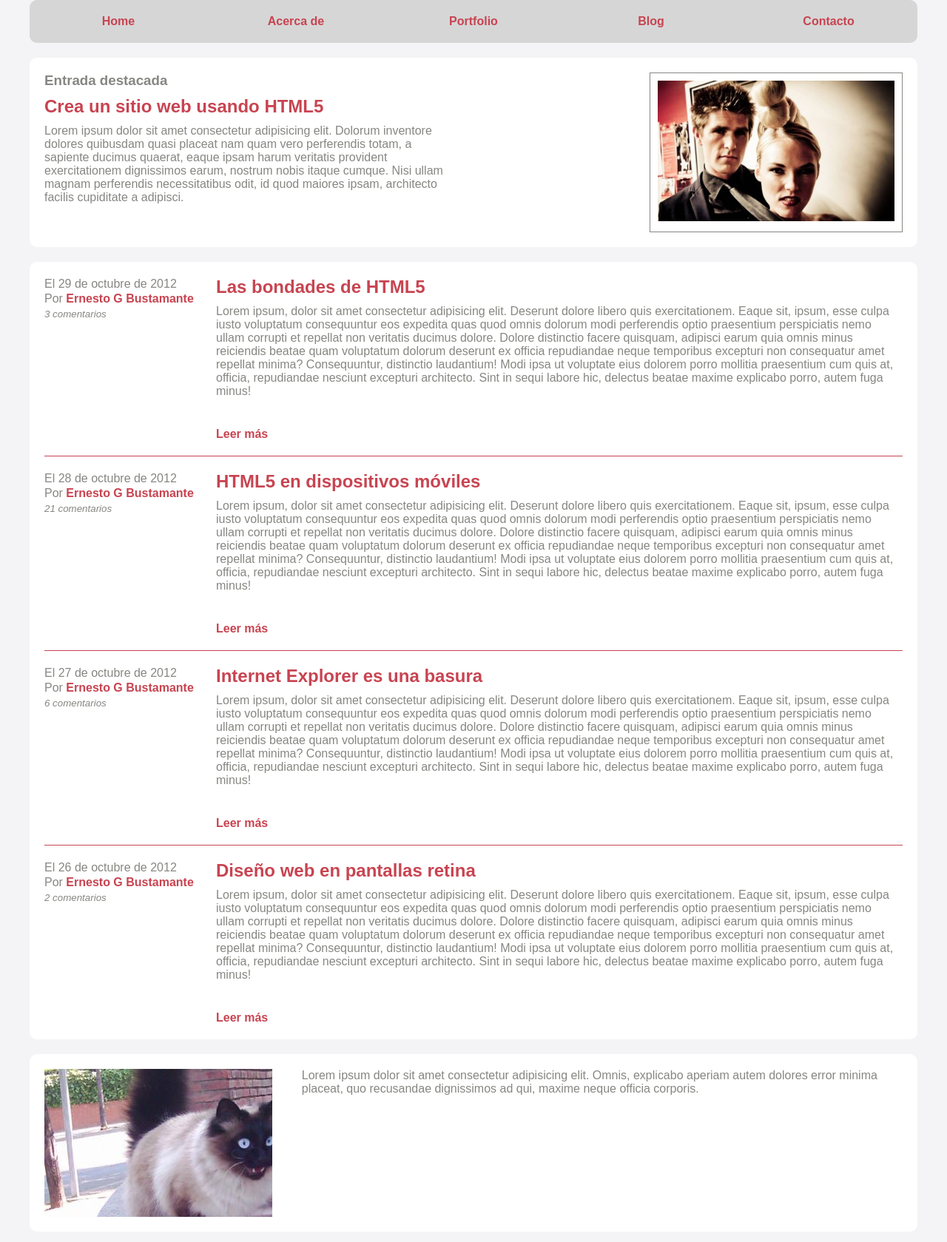
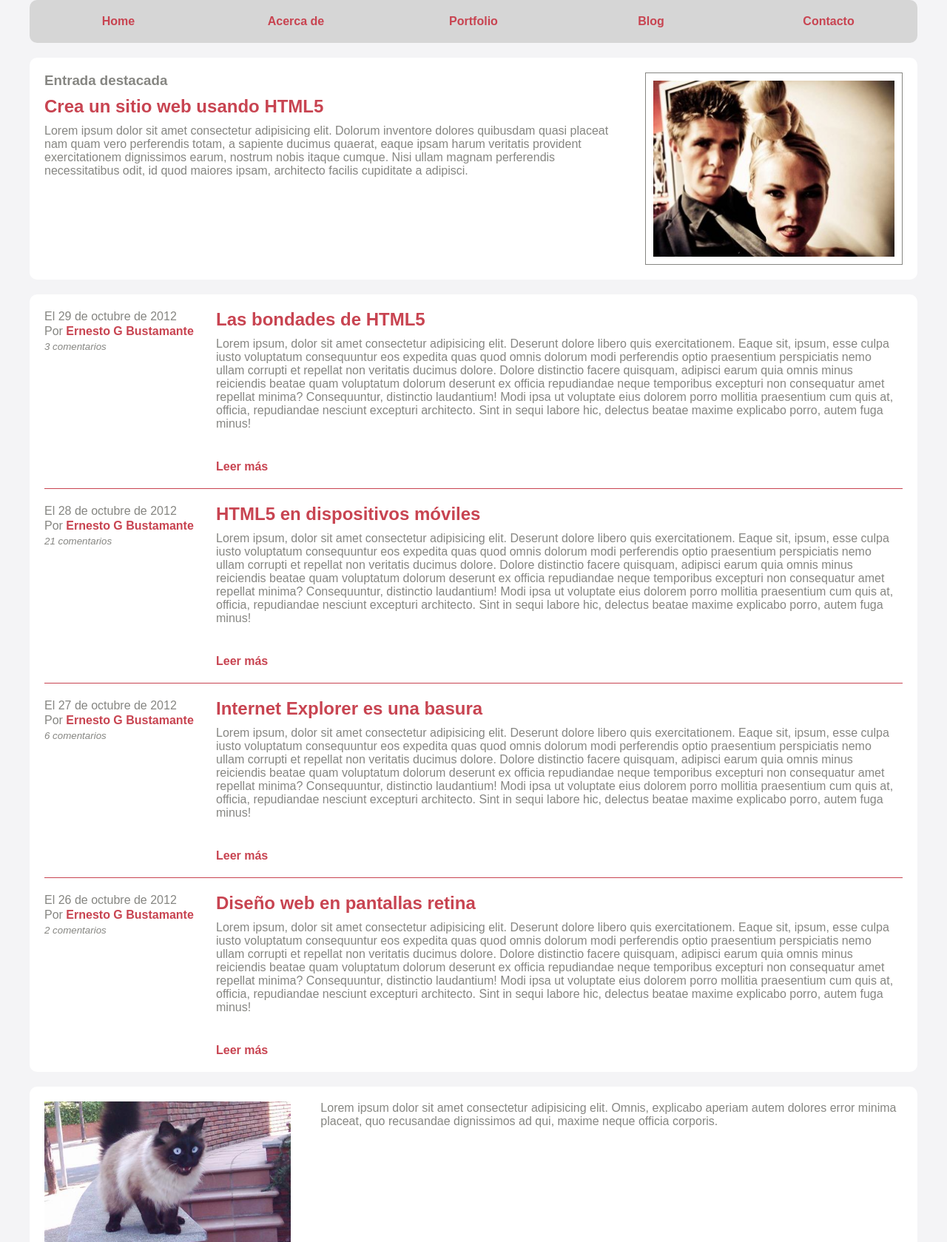
Before and after one commit to arknull/pagina-blog-html, a plain HTML site: page index.html in a window 1280 px wide. Shown: the top 1679 px of the page at 74% size. Drawn offline with Linux system fonts and the light colour scheme.

Commit message:
Images fix

```diff
--- a/index.html
+++ b/index.html
@@ -18,14 +18,12 @@
 
 <!--------------- Hero --------------->
 <main class="hero">
-  <div class="hero__description">
+  <div class="hero__content">
     <h3 class="hero__category-title">Entrada destacada</h3>
     <h2 class="hero__title">Crea un sitio web usando HTML5</h2>
     <p class="hero__description">Lorem ipsum dolor sit amet consectetur adipisicing elit. Dolorum inventore dolores quibusdam quasi placeat nam quam vero perferendis totam, a sapiente ducimus quaerat, eaque ipsam harum veritatis provident exercitationem dignissimos earum, nostrum nobis itaque cumque. Nisi ullam magnam perferendis necessitatibus odit, id quod maiores ipsam, architecto facilis cupiditate a adipisci.</p>
   </div>
-  <figure class="hero__image">
-    <img src="img/couple.jpg" alt="Picture of a couple watching you">
-  </figure>
+  <img class="hero__image" src="img/couple.jpg" alt="Picture of a couple watching you">
 </main>
 
 <!--------------- Articles section --------------->
@@ -47,7 +45,7 @@
     <div class="article-card__content">
       <h2 class="article-card__title">HTML5 en dispositivos móviles</h2>
       <p class="article-card__description">Lorem ipsum, dolor sit amet consectetur adipisicing elit. Deserunt dolore libero quis exercitationem. Eaque sit, ipsum, esse culpa iusto voluptatum consequuntur eos expedita quas quod omnis dolorum modi perferendis optio praesentium perspiciatis nemo ullam corrupti et repellat non veritatis ducimus dolore. Dolore distinctio facere quisquam, adipisci earum quia omnis minus reiciendis beatae quam voluptatum dolorum deserunt ex officia repudiandae neque temporibus excepturi non consequatur amet repellat minima? Consequuntur, distinctio laudantium! Modi ipsa ut voluptate eius dolorem porro mollitia praesentium cum quis at, officia, repudiandae nesciunt excepturi architecto. Sint in sequi labore hic, delectus beatae maxime explicabo porro, autem fuga minus!</p>
-      <a href="/" class="article-card__link">Leer más</a>
+      <a class="article-card__link" href="/">Leer más</a>
     </div>
   </div>
 
@@ -72,11 +70,9 @@
   </div>
 </div>
 
-<!--------------- Article --------------->
+<!--------------- Card --------------->
 <div class="card">
-  <figure class="card__img">
-    <img src="img/cat.jpg" alt="Scared cat">
-  </figure>
+  <img class="card__img" src="img/cat.jpg" alt="Scared cat">
   <p class="card__description">Lorem ipsum dolor sit amet consectetur adipisicing elit. Omnis, explicabo aperiam autem dolores error minima placeat, quo recusandae dignissimos ad qui, maxime neque officia corporis.</p>
 </div>
 
--- a/main.css
+++ b/main.css
@@ -60,7 +60,7 @@ body {
   background-color: white;
 }
 
-.hero__description {
+.hero__content {
   width: 70%;
 }
 
@@ -80,13 +80,10 @@ body {
 
 .hero__image {
   width: 30%;
+  height: 260px;
   padding: var(--space);
   margin-left: var(--space2);
   border: 1px solid var(--text-color);
-}
-
-.hero__image img {
-  max-width: 100%;
   object-fit: cover;
 }
 
@@ -144,7 +141,7 @@ body {
   text-decoration: none;
 }
 
-/********** article card styles **********/
+/********** card styles **********/
 .card {
   display: flex;
   margin-top: var(--space2);
@@ -154,9 +151,10 @@ body {
 }
 
 .card__img {
+  width: 30%;
   height: 200px;
   margin-right: var(--space4);
-  overflow: hidden;
+  object-fit: cover;
 }
 
 .card__description {
```
